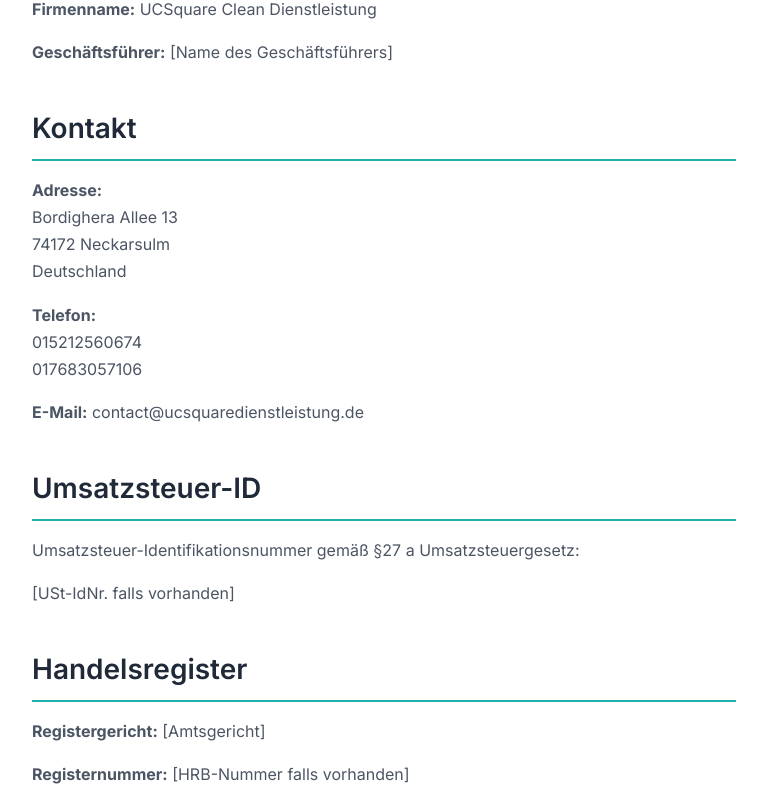
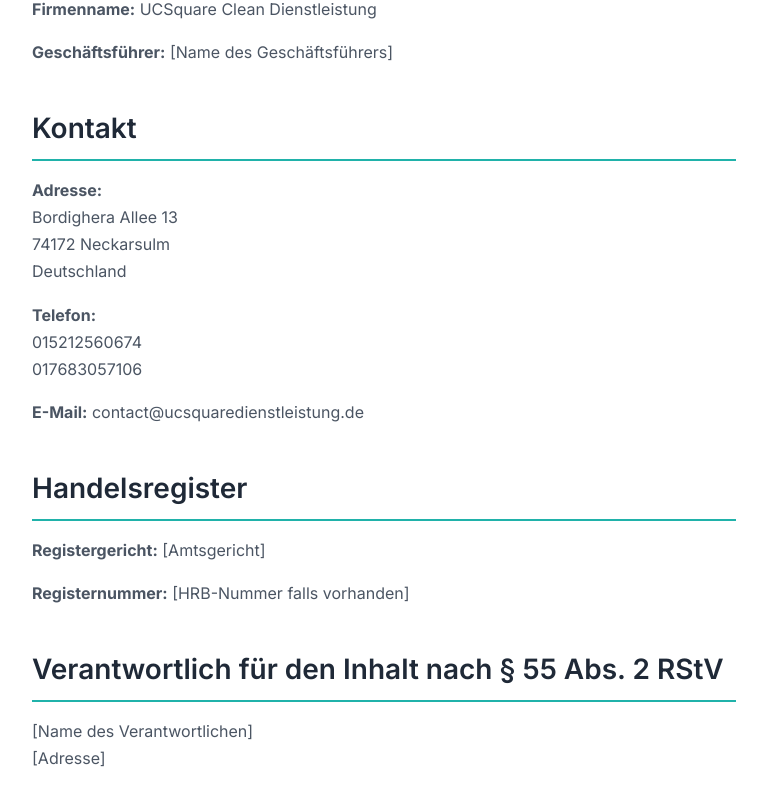
Before and after one commit to Brillianzhub/ucsquaredienstleistung, a Next.js app: page /impressum in a window 1280 px wide. Shown: the part 368-1172 px from the top of the page, without its empty margins (256-1023 px from the left). Built offline with nearby package versions, Linux system fonts and the light colour scheme.

Commit message:
Updated page.tsx

```diff
--- a/app/impressum/page.tsx
+++ b/app/impressum/page.tsx
@@ -54,11 +54,7 @@ export default function ImpressumPage() {
               <p><strong>{language === 'de' ? 'E-Mail:' : 'Email:'}</strong> contact@ucsquaredienstleistung.de</p>
             </section>
 
-            <section>
-              <h2>{language === 'de' ? 'Umsatzsteuer-ID' : 'VAT ID'}</h2>
-              <p>{language === 'de' ? 'Umsatzsteuer-Identifikationsnummer gemäß §27 a Umsatzsteuergesetz:' : 'VAT identification number according to §27 a VAT law:'}</p>
-              <p>[USt-IdNr. falls vorhanden]</p>
-            </section>
+
 
             <section>
               <h2>{language === 'de' ? 'Handelsregister' : 'Commercial Register'}</h2>
```
